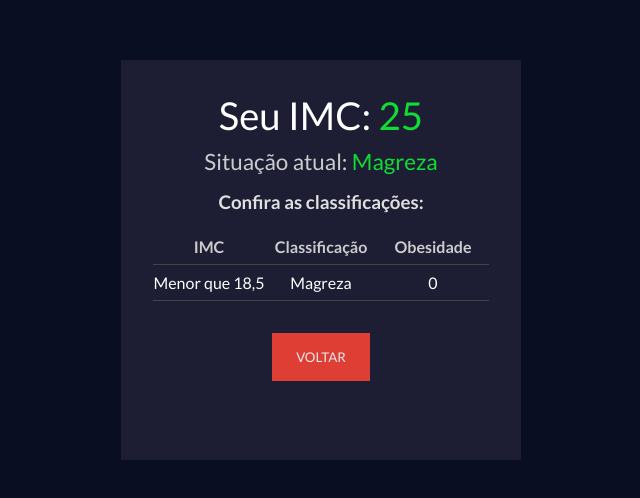
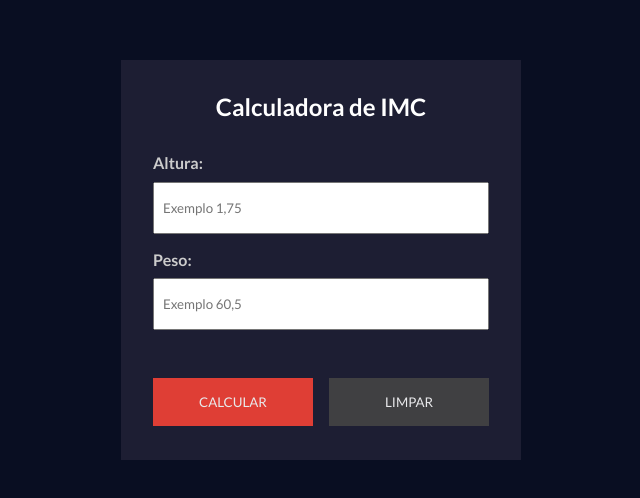
Before and after one commit to fael-atom/calculadoras-da-nutricao, a plain HTML site: page index.html in a window 1280 px wide. Shown: the part 140-638 px from the top of the page, without its empty margins (319-959 px from the left). Drawn offline with Linux system fonts and the light colour scheme.

Commit message:
Containers finalizados sem dados de teste

```diff
--- a/index.html
+++ b/index.html
@@ -15,7 +15,7 @@
 
 <body>
   <div class="container">
-    <div class="calc-container hide">
+    <div class="calc-container">
       <h2>Calculadora de IMC</h2>
       <form id="imc-form">
         <div class="form-inputs">
@@ -34,20 +34,15 @@
         </div>
       </form>
     </div>
-    <div id="result-container" class="result-container">
-      <p id="imc-number">Seu IMC: <span class="good">25</span></p>
-      <p id="imc-info">Situação atual: <span class="good">Magreza</span></p>
+    <div id="result-container" class="result-container hide">
+      <p id="imc-number">Seu IMC: <span></span></p>
+      <p id="imc-info">Situação atual: <span></span></p>
       <h3>Confira as classificações:</h3>
       <div id="imc-table">
         <div class="table-header">
           <h4>IMC</h4>
           <h4>Classificação</h4>
           <h4>Obesidade</h4>
-        </div>
-        <div class="table-data">
-          <p>Menor que 18,5</p>
-          <p>Magreza</p>
-          <p>0</p>
         </div>
       </div>
       <button id="back-btn" class="back-btn">Voltar</button>
```
